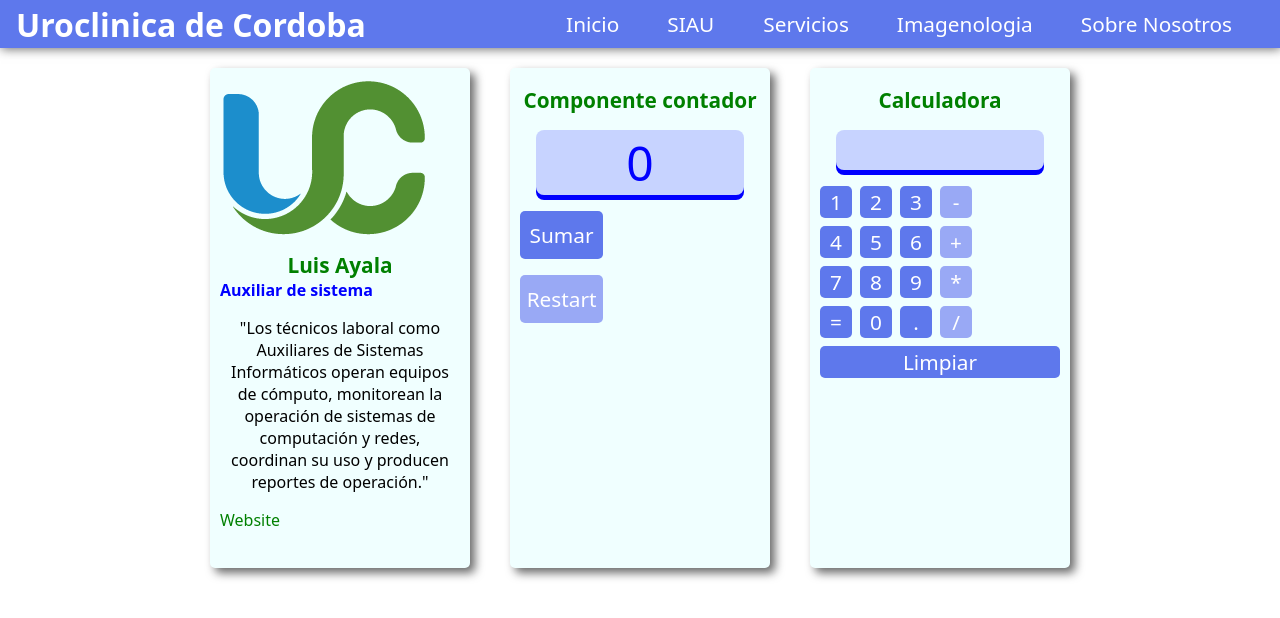
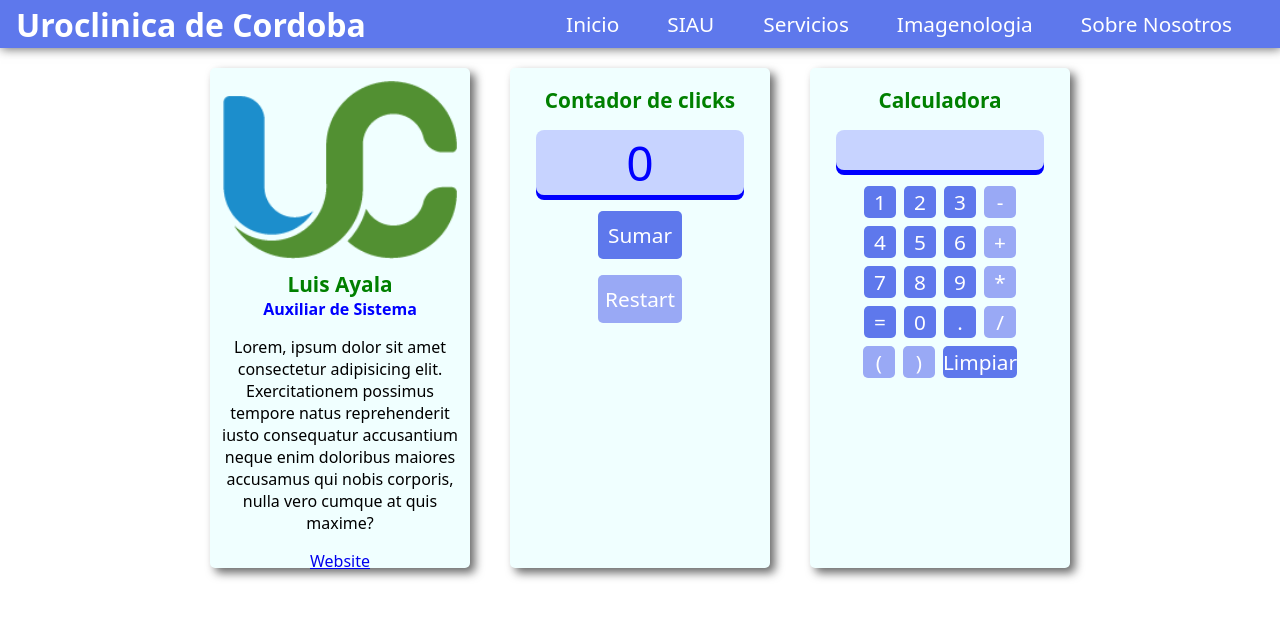
Before and after one commit to luisdy1972/pruebas-react, a React (Create React App) app: page / in a window 1280 px wide. Shown: the top 618 px of the page. Built offline with nearby package versions, Linux system fonts and the light colour scheme.

Commit message:
Calculadora y Cads indibiduales

```diff
--- a/package.json
+++ b/package.json
@@ -6,6 +6,7 @@
     "@testing-library/jest-dom": "^5.16.5",
     "@testing-library/react": "^13.4.0",
     "@testing-library/user-event": "^13.5.0",
+    "mathjs": "^11.5.0",
     "react": "^18.2.0",
     "react-dom": "^18.2.0",
     "react-scripts": "5.0.1",
--- a/src/App.js
+++ b/src/App.js
@@ -20,22 +20,35 @@ function App() {
 		<div className="App">
 			<Navbar></Navbar>
 			<div className="Feed">
-				<Card
-					nombre="Luis Ayala"
-					cargo="Auxiliar de sistema"
-					presentacion='"Los técnicos laboral como Auxiliares de Sistemas Informáticos operan equipos de cómputo, monitorean la operación de sistemas de computación y redes, coordinan su uso y producen reportes de operación."'
-					link="https://jw.org"
-				></Card>
-				<div>
+				<Card>
+					<div className="card-contenido">
+						<img
+							src={require("./img/uc.png")}
+							className="imagen-card"
+							alt="Logo de la empresa"
+						></img>
+						<h5 className="card-title">{"Luis Ayala"}</h5>
+						<h6 className="card-cargo">{"Auxiliar de Sistema"}</h6>
+						<p className="card-text">
+							{
+								"Lorem, ipsum dolor sit amet consectetur adipisicing elit. Exercitationem possimus tempore natus reprehenderit iusto consequatur accusantium neque enim doloribus maiores accusamus qui nobis corporis, nulla vero cumque at quis maxime?"
+							}
+						</p>
+						<div className="enlace-website">
+							<a href={"/"}>Website</a>
+						</div>
+					</div>
+				</Card>
+				<Card>
 					<Contador
 						displayContador={displayContador}
 						eventoSuma={EventoSuma}
 						eventoRestart={EventoRestart}
 					/>
-				</div>
-				<div>
+				</Card>
+				<Card>
 					<Calculadora />
-				</div>
+				</Card>
 			</div>
 		</div>
 	)
--- a/src/componentes/BotonCalculadora.jsx
+++ b/src/componentes/BotonCalculadora.jsx
@@ -4,6 +4,8 @@ function BotonCalculadora({ children, eventoClic }) {
 	let claseDelBoton
 
 	if (
+		children === "(" ||
+		children === ")" ||
 		children === "+" ||
 		children === "-" ||
 		children === "*" ||
--- a/src/componentes/Calculadora.jsx
+++ b/src/componentes/Calculadora.jsx
@@ -4,6 +4,7 @@ import PantallaCalculadora from "./PantallaCalculadora"
 import BotonCalculadora from "./BotonCalculadora"
 import BotonBorrar from "./BotonBorrar"
 import { useState } from "react"
+import { evaluate } from "mathjs"
 function Calculadora() {
 	const [input, enviarInput] = useState("")
 	const agregarInput = (valor) => {
@@ -12,9 +13,18 @@ function Calculadora() {
 	const BorrarInput = () => {
 		enviarInput("")
 	}
+	const calcularResultado = () => {
+		if (input || input === "Infinity") {
+			enviarInput(evaluate(input))
+			console.log(enviarInput)
+		} else {
+			enviarInput("")
+			console.log(enviarInput)
+		}
+	}
 
 	return (
-		<div className="card-body">
+		<div>
 			<h2 className="card-title">Calculadora</h2>
 			<PantallaCalculadora input={input} />
 			<div className="teclado-callculadora">
@@ -61,7 +71,7 @@ function Calculadora() {
 					</BotonCalculadora>
 				</div>
 				<div className="filla-calculadora">
-					<BotonCalculadora eventoClic={agregarInput}>
+					<BotonCalculadora eventoClic={calcularResultado}>
 						=
 					</BotonCalculadora>
 					<BotonCalculadora eventoClic={agregarInput}>
@@ -74,7 +84,15 @@ function Calculadora() {
 						/
 					</BotonCalculadora>
 				</div>
-				<BotonBorrar eventoClicLimpiar={BorrarInput} />
+				<div className="filla-calculadora">
+					<BotonCalculadora eventoClic={agregarInput}>
+						{"("}
+					</BotonCalculadora>
+					<BotonCalculadora eventoClic={agregarInput}>
+						{")"}
+					</BotonCalculadora>
+					<BotonBorrar eventoClicLimpiar={BorrarInput} />
+				</div>
 			</div>
 		</div>
 	)
--- a/src/componentes/Card.jsx
+++ b/src/componentes/Card.jsx
@@ -1,20 +1,6 @@
 import React from "react"
 import "../hojas-de-estilos/Card.css"
-function Card(props) {
-	return (
-		<div className="card-body">
-			<img
-				src={require("../img/uc.png")}
-				className="imagen-card"
-				alt="Logo de la empresa"
-			></img>
-			<h5 className="card-title">{props.nombre}</h5>
-			<h6 className="card-cargo">{props.cargo}</h6>
-			<p className="card-text">{props.presentacion}</p>
-			<a href={props.link} className="enlace-website">
-				Website
-			</a>
-		</div>
-	)
+function Card({ children }) {
+	return <div className="card-body">{children}</div>
 }
 export default Card
--- a/src/componentes/Contador.jsx
+++ b/src/componentes/Contador.jsx
@@ -3,8 +3,8 @@ import "../hojas-de-estilos/Contador.css"
 import BotonContador from "./BotonContador"
 function Contador(props) {
 	return (
-		<div className="card-body">
-			<h2 className="card-title">Componente contador</h2>
+		<div>
+			<h2 className="card-title">Contador de clicks</h2>
 			<div className="display-contador">{props.displayContador}</div>
 			<div className="keyboart-contador">
 				<BotonContador
--- a/src/hojas-de-estilos/BotonCalculadora.css
+++ b/src/hojas-de-estilos/BotonCalculadora.css
@@ -16,7 +16,7 @@
 }
 
 .boton-calculadora:active {
-    background-color: rgb(94, 120, 236);
+    background-color: blue;
     color: white;
 
 }
--- a/src/hojas-de-estilos/Calculadora.css
+++ b/src/hojas-de-estilos/Calculadora.css
@@ -15,12 +15,12 @@
 
 .teclado-callculadora {
     display: flex;
-    flex: 1 1;
     gap: 0.5rem;
     flex-direction: column;
 }
 
 .filla-calculadora {
     display: flex;
+    justify-content: center;
     gap: 0.5rem;
 }
--- a/src/hojas-de-estilos/Card.css
+++ b/src/hojas-de-estilos/Card.css
@@ -6,6 +6,11 @@
     background-color: azure;
     border-radius: 5px;
     box-shadow: 5px 5px 10px rgb(107, 107, 107)
+}
+
+.card-contenido {
+    display: flex;
+    flex-direction: column;
 }
 
 .imagen-card {
@@ -21,6 +26,7 @@
 }
 
 .card-cargo {
+    text-align: center;
     color: blue;
 }
 
@@ -31,6 +37,7 @@
 }
 
 .enlace-website {
+    text-align: center;
     text-decoration: none;
     color: green;
 }
--- a/src/hojas-de-estilos/Contador.css
+++ b/src/hojas-de-estilos/Contador.css
@@ -13,6 +13,7 @@
 
 .keyboart-contador {
     display: flex;
+    align-items: center;
     flex-direction: column;
     gap: 1rem;
 }
@@ -25,7 +26,6 @@
     background-color: rgb(94, 120, 236);
     color: white;
     font-size: 1.3rem;
-    align-items: center;
 }
 
 .boton-suma:hover {
```
Also changed, not shown: 1 other file (tests, documents, lock files or other folders).
